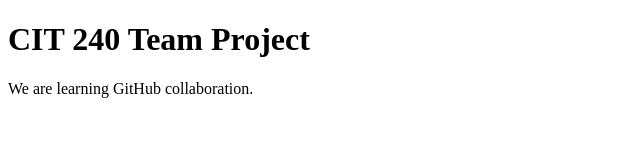
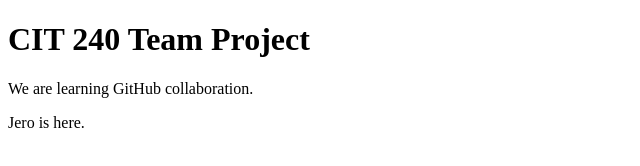
Before and after one commit to Ykaixz1203/cit240-RUIZ-GREGORIO-ORAIS-VALLE-PADRONES, a plain HTML site: page index.html in a window 1280 px wide. Shown: the full height of the page, 0-640 px from the left. Drawn offline with Linux system fonts and the light colour scheme.

Commit message:
Add student details to index.html

```diff
--- a/index.html
+++ b/index.html
@@ -7,5 +7,7 @@
 <body>
     <h1>CIT 240 Team Project</h1>
     <p>We are learning GitHub collaboration.</p>
+     <p>Jero is here.</p>
+
 </body>
 </html>
```
